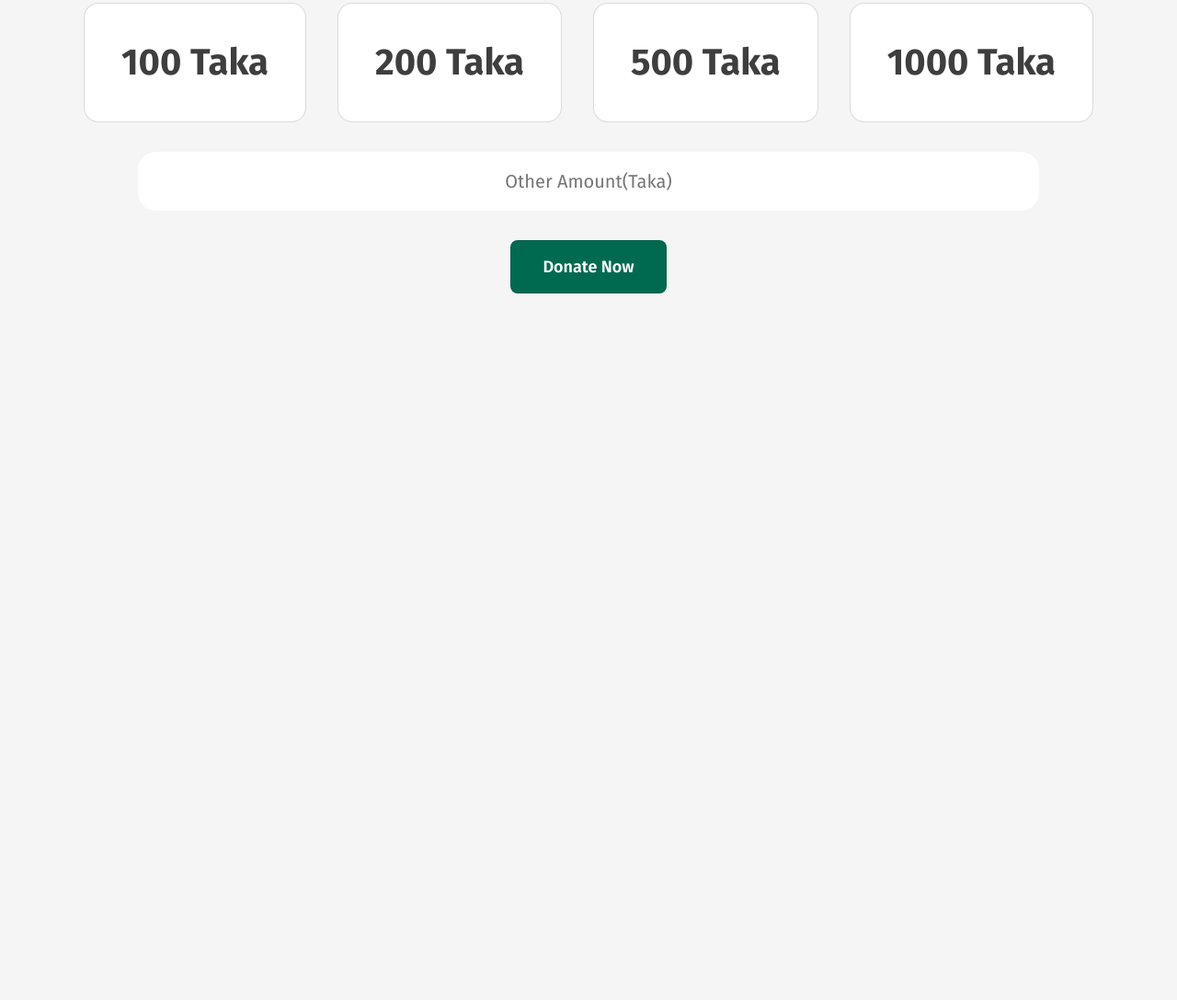
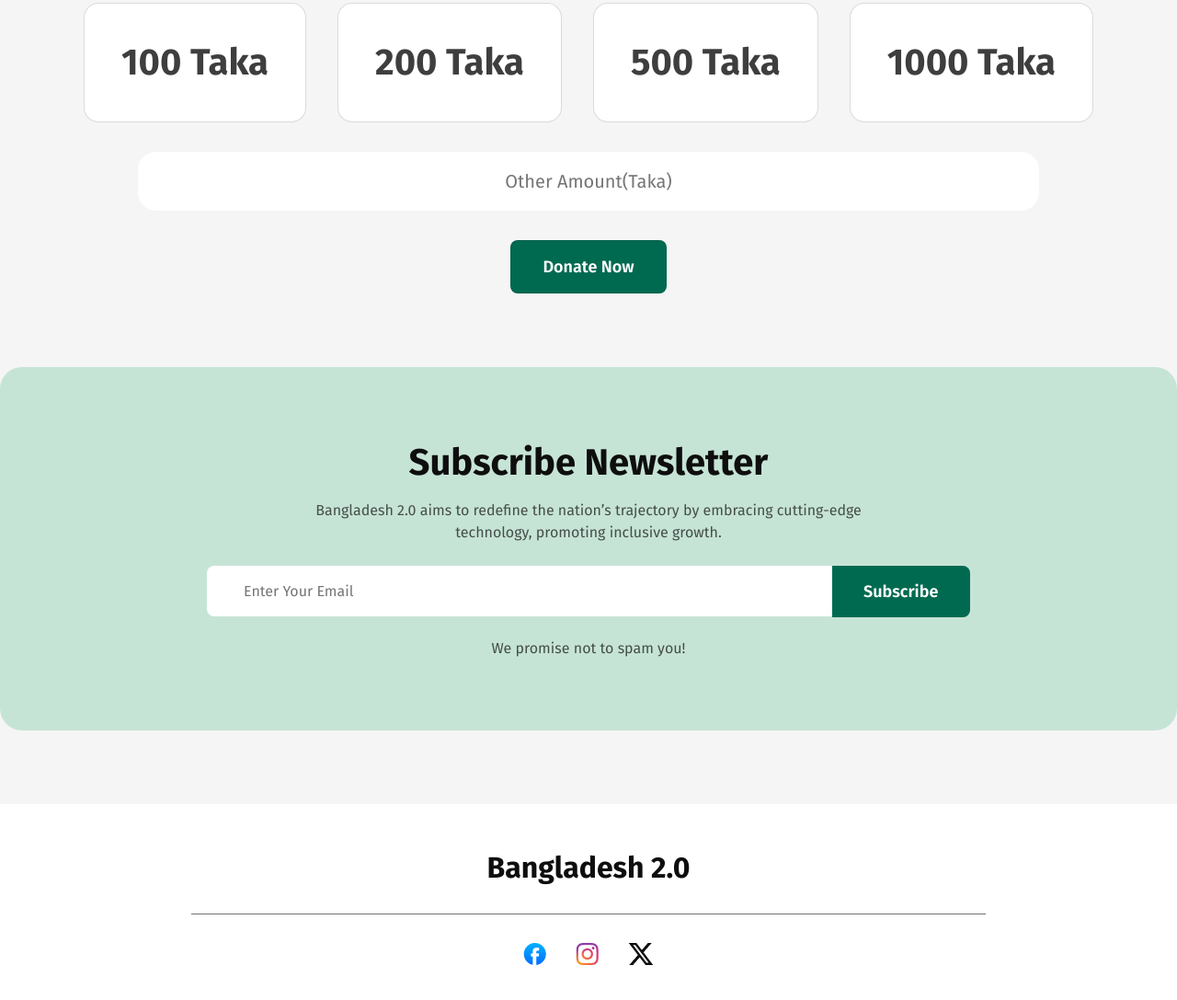
Before and after one commit to mdtanvirislamrakib/Assingment-1, a plain HTML site: page index.html in a window 1280 px wide. Shown: the part 3783-4870 px from the top of the page at 92% size. Before the commit the page ends 4134 px from the top, so only its background shows below. Drawn offline with Linux system fonts and the light colour scheme.

Commit message:
add footer section and subscribe section

```diff
--- a/index.html
+++ b/index.html
@@ -161,10 +161,33 @@
             </div>
         </section>
 
+        <section class="subscribe-section">
+            <div class="subscribe">
+                <div class="subscribe-title">Subscribe Newsletter</div>
+                <div class="subscribe-description">Bangladesh 2.0 aims to redefine the nation’s trajectory by embracing cutting-edge technology, promoting inclusive growth.</div>
+
+                <div class="subscribe-input">
+                    <input type="email" name="email" id="email" class="email" placeholder="Enter Your Email">
+                    <input type="submit" value="Subscribe" class="subscribe-btn">
+                </div>
+                <p class="subscribe-footer">We promise not to spam you!</p>
+            </div>
+        </section>
+
     </main>
 
     <footer>
 
+        <div class="footer">
+            <div class="footer-title">Bangladesh 2.0</div>
+            <div class="border"></div>
+            <div class="footer-image">
+                <img src="assets/facebook.png" alt="">
+                <img src="assets/instagram.png" alt="">
+                <img src="assets/x.png" alt="">
+            </div>
+        </div>
+
     </footer>
 </body>
 </html>
--- a/style.css
+++ b/style.css
@@ -469,7 +469,9 @@ main {
 .news-btn:hover {
     background-color: rgb(5, 75, 56);
 }
-
+.donate-section {
+    margin-bottom: 80px;
+}
 .donate-title {
     color: rgb(14, 14, 14);
     font-family: Fira Sans;
@@ -560,3 +562,122 @@ main {
 .money-btn:hover {
     background-color: rgb(2, 66, 50);
 }
+
+/*Subscribe section*/
+.subscribe {
+    border-radius: 24px;
+    background: rgb(198, 228, 214);
+    padding: 80px 100px;
+    margin-bottom: 80px;
+}
+.subscribe-title {
+    color: rgb(14, 14, 14);
+    font-family: Fira Sans;
+    font-size: 40px;
+    font-weight: 700;
+    line-height: 48px;
+    letter-spacing: 0%;
+    text-align: center;
+    margin-bottom: 16px;
+}
+.subscribe-description {
+    color: rgba(14, 14, 14, 0.7);
+    font-family: Fira Sans;
+    font-size: 16px;
+    font-weight: 400;
+    line-height: 24px;
+    letter-spacing: 0%;
+    text-align: center;
+    width: 622px;
+    margin: 0px auto 24px;
+}
+
+.subscribe-input {
+    display: flex;
+    align-items: center;
+    justify-content: center;
+    overflow: hidden;
+}
+#email {
+    border-radius: 8px 0px 0px 8px;
+    background: rgb(255, 255, 255);
+    padding: 18px 40px;
+    width: 600px;
+    border: none;
+    outline: none;
+    color: rgba(14, 14, 14, 0.3);
+    font-family: Fira Sans;
+    font-size: 16px;
+    font-weight: 400;
+    line-height: 19px;
+    letter-spacing: 0%;
+    text-align: left;
+}
+
+.subscribe-btn {
+    border-radius: 0px 8px 8px 0px;
+    background: rgb(0, 106, 80);
+    padding: 17px 34px;
+    border: none;
+    outline: none;
+    width: 150px;
+
+    color: rgb(255, 255, 255);
+    font-family: Fira Sans;
+    font-size: 18px;
+    font-weight: 600;
+    line-height: 22px;
+    letter-spacing: 0%;
+    text-align: left;
+    cursor: pointer;
+    transition: 0.5s;
+}
+.subscribe-btn:hover {
+    background: rgb(0, 54, 41);
+}
+.subscribe-footer {
+    color: rgba(14, 14, 14, 0.7);
+    font-family: Fira Sans;
+    font-size: 16px;
+    font-weight: 400;
+    line-height: 19px;
+    letter-spacing: 0%;
+    text-align: center;
+    margin-top: 24px;
+}
+
+footer {
+    background: rgb(255, 255, 255);
+    padding: 50px 100px;
+}
+.footer {
+    width: 80%;
+    margin: auto;
+}
+.footer-title {
+    color: rgb(14, 14, 14);
+    font-family: Fira Sans;
+    font-size: 32px;
+    font-weight: 700;
+    line-height: 38px;
+    letter-spacing: 0%;
+    text-align: center;
+    margin-bottom: 31px;
+}
+.border {
+    border-bottom: 1px solid rgba(14, 14, 14, 0.589);
+}
+.footer-image {
+    display: flex;
+    align-items: center;
+    justify-content: center;
+    gap: 32px;
+    margin-top: 31px;
+}
+.footer-image img {
+    cursor: pointer;
+    transition: 0.5s;
+}
+.footer-image img:hover {
+    scale: 1.1;
+}
```
